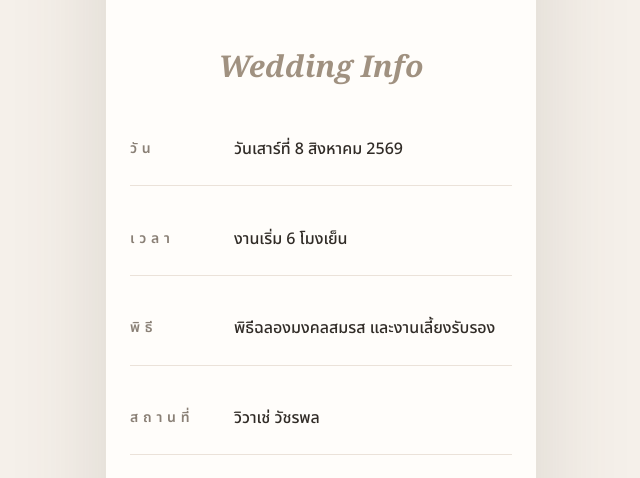
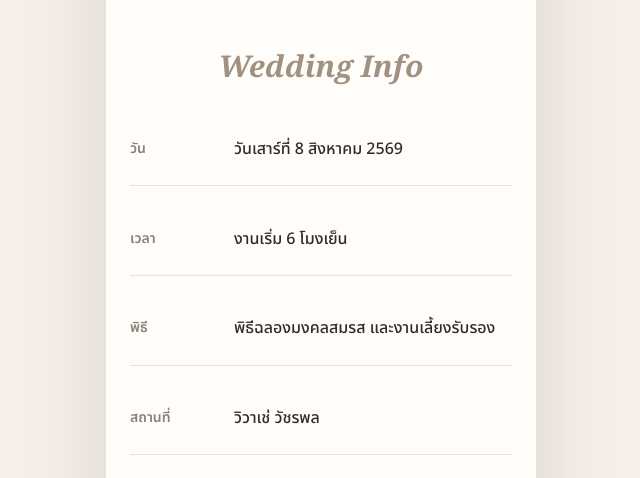
Before and after one commit to ffferncake/e-wedding-card-p-mild, a Next.js app: page / in a window 1280 px wide. Shown: the part 3780-4258 px from the top of the page, without its empty margins (319-959 px from the left). Built offline with nearby package versions, Linux system fonts and the light colour scheme; a web font is replaced by a local one.

Commit message:
Feat ✨ (ui): adjust wedding info label spacing

```diff
--- a/app/page.tsx
+++ b/app/page.tsx
@@ -640,7 +640,7 @@ function ProfileCard({
 function InfoRow({ label, value }: Readonly<{ label: string; value: string }>) {
   return (
     <div className="grid min-h-[4.6rem] grid-cols-[88px_1fr] items-center gap-4 border-b border-[var(--line)] py-4">
-      <p className="text-sm font-semibold tracking-[0.34em] text-[var(--ink-soft)]">{label}</p>
+      <p className="text-sm font-semibold tracking-normal text-[var(--ink-soft)]">{label}</p>
       <p className="text-base font-medium leading-7">{value}</p>
     </div>
   );
```
